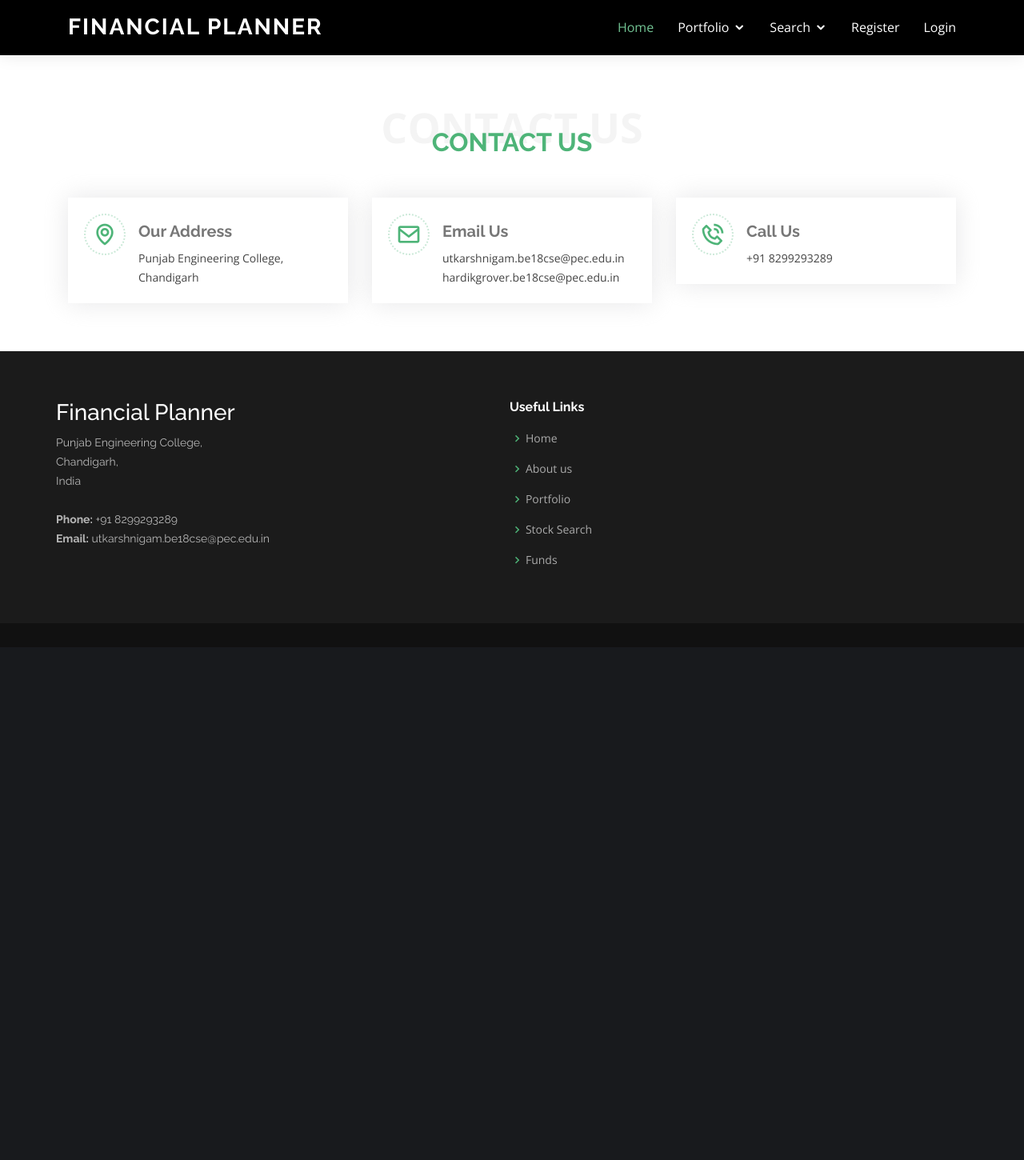
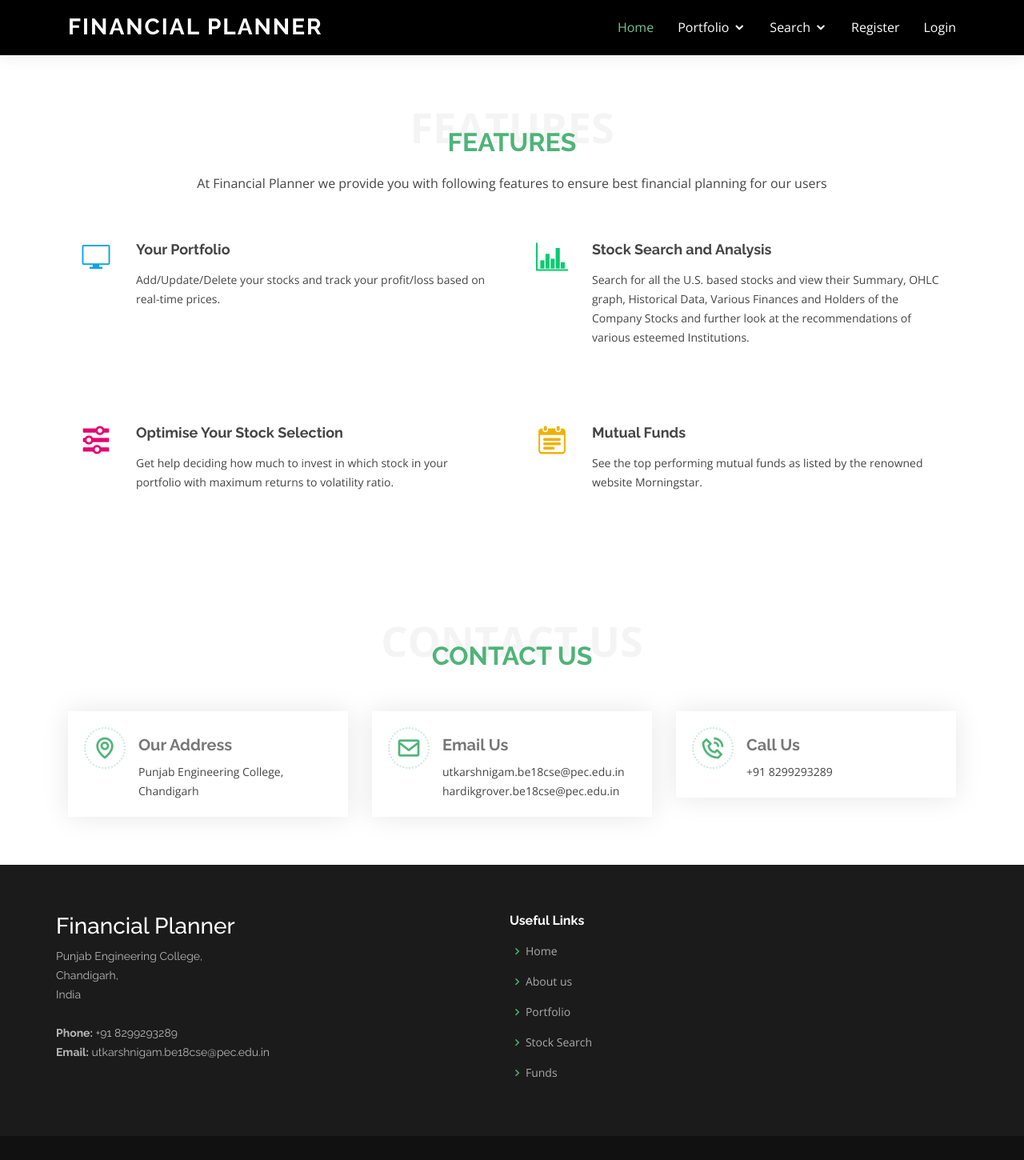
Before and after one commit to utkarsh2827/Financial-Planner, a Django app: page / in a window 1280 px wide. Shown: the part 641-2091 px from the top of the page at 80% size. Before the commit the page ends 1347 px from the top, so only its background shows below. Run offline with Django 3.2, Linux system fonts and the light colour scheme; some libraries are stand-ins or nearby versions.

Commit message:
Update home.html

```diff
--- a/EAD_project/financial_planner/templates/financial_planner/home.html
+++ b/EAD_project/financial_planner/templates/financial_planner/home.html
@@ -107,7 +107,7 @@
             </li>
             <li class = "drop-down"><a href="">Search</a>
               <ul>
-                <li><a href="{% url 'financial_planner-stock-search' %}">Stock</a></li>
+                <li><a href="{% url 'financial_planner-stock-search' %}">Stocks</a></li>
                 <li><a href="{% url 'financial_planner-fund-search' %}">Mutual Funds</a></li>
               </ul>
             </li>
@@ -122,7 +122,47 @@
         </nav><!-- .nav-menu -->
       </div>
     </header><!-- End Header -->
+    <section id="services" class="services">
+        <div class="container">
 
+          <div class="section-title" data-aos="fade-down">
+            <span>Features</span>
+            <h2>Features</h2>
+            <p>At Financial Planner we provide you with following features to ensure best financial planning for our users</p>
+          </div>
+
+          <div class="row">
+            <div class="col-md-6">
+              <div class="icon-box" data-aos="fade-up" data-aos-delay="100">
+                <i class="icofont-computer" style="color: #0ea5e0;"></i>
+                <h4><a href="{% url 'financial_planner-portfolio-list' %}">Your Portfolio</a></h4>
+                <p>Add/Update/Delete your stocks and track your profit/loss based on real-time prices.</p>
+              </div>
+            </div>
+            <div class="col-md-6">
+              <div class="icon-box" data-aos="fade-up" data-aos-delay="200">
+                <i class="icofont-chart-bar-graph" style="color: #07cc70;"></i>
+                <h4><a href="{% url 'financial_planner-stock-search' %}">Stock Search and Analysis</a></h4>
+                <p>Search for all the U.S. based stocks and view their Summary, OHLC graph, Historical Data, Various Finances and Holders of the Company Stocks and further look at the recommendations of various esteemed Institutions. </p>
+              </div>
+            </div>
+            <div class="col-md-6">
+              <div class="icon-box" data-aos="fade-up" data-aos-delay="300">
+                <i class="icofont-settings" style="color: #e40373;"></i>
+                <h4><a href="{% url 'portfolio_opt' %}">Optimise Your Stock Selection</a></h4>
+                <p>Get help deciding how much to invest in which stock in your portfolio with maximum returns to volatility ratio.</p>
+              </div>
+            </div>
+            <div class="col-md-6">
+              <div class="icon-box" data-aos="fade-up" data-aos-delay="400">
+                <i class="icofont-tasks-alt" style="color: #f0b103;"></i>
+                <h4><a href="{% url 'financial_planner-fund-search' %}">Mutual Funds</a></h4>
+                <p>See the top performing mutual funds as listed by the renowned website Morningstar. </p>
+              </div>
+            </div>
+          </div>
+        </div>
+      </section>
       <!-- ======= Contact Us Section ======= -->
       <section id="contact" class="contact">
         <div class="container">
```
